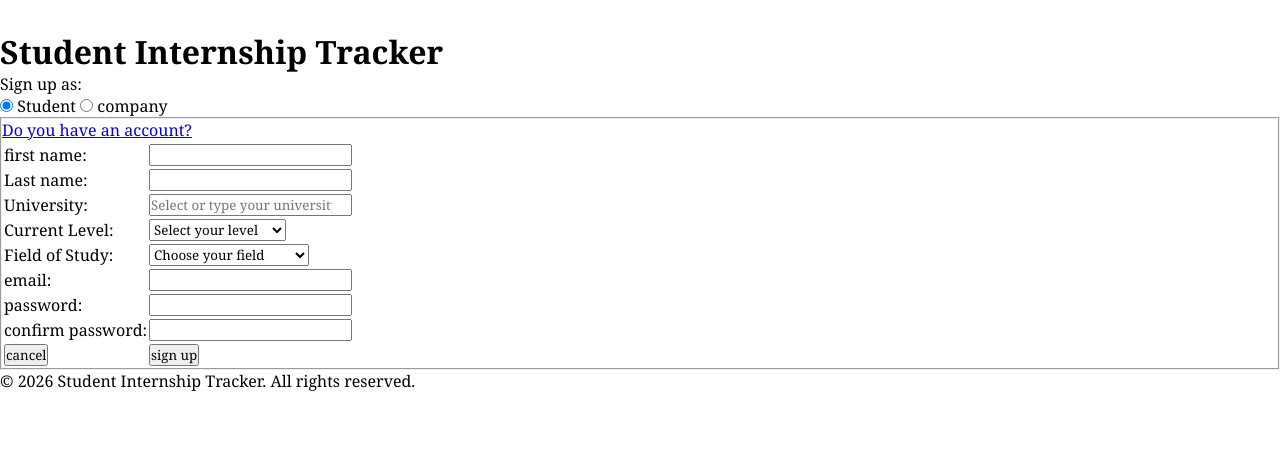
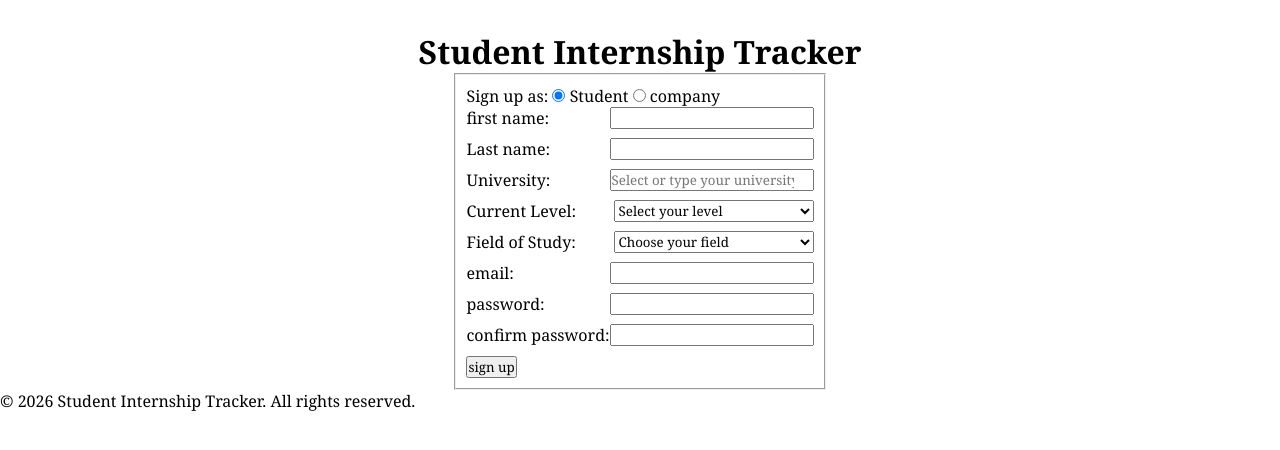
Before and after one commit to mehrezrayen542-rgb/internship-application-platform, a PHP site: page /signup.html in a window 1280 px wide. Shown: the part 105-555 px from the top of the page. Run offline with PHP 8.4, Linux system fonts and the light colour scheme.

Commit message:
change form and css signup

```diff
--- a/signup.html
+++ b/signup.html
@@ -26,7 +26,8 @@
     <main>
       <form action="signup.php" method="post">
         <h1>Student Internship Tracker</h1>
-        <p>Sign up as:</p>
+        <fieldset>
+          <label>Sign up as:</label>
           <input
             type="radio"
             name="account_type"
@@ -44,27 +45,24 @@
             onchange="affiche()"
           />
           <label for="cp">company</label>
-
-        <fieldset>
-          <div id="student-fields">
-            <table>
-              <tr>
-                <td><label for="fst">first name:</label></td>
-                <td><input type="text" name="fst" id="fst" /></td>
-              </tr>
-              <tr>
-                <td><label for="lst">Last name:</label></td>
-                <td><input type="text" name="lst" id="lst" /></td>
-              </tr>
-              <tr>
-                <td><label for="university">University:</label></td>
-                <td>
+          <section id="student-signup-fields">
+            <div class="field">
+              <label for="fst">first name:</label>
+              <input type="text" name="fst" id="fst" required />
+            </div>
+            <div class="field">
+              <label for="lst">Last name:</label>
+              <input type="text" name="lst" id="lst" required />
+            </div>
+            <div class="field">
+              <label for="university">University:</label>
               <input
                 type="text"
                 id="university"
                 name="university"
                 list="universities"
                 placeholder="Select or type your university"
+                required
               />
               <datalist id="universities">
                 <option value="uca"></option>
@@ -83,12 +81,10 @@
                 <option value="EPITECH"></option>
                 <option value="INSA Lyon"></option>
               </datalist>
-                </td>
-              </tr>
-              <tr>
-                <td><label for="lvl">Current Level:</label></td>
-                <td>
-                  <select name="lvl" id="lvl">
+            </div>
+            <div class="field">
+              <label for="lvl">Current Level:</label
+              ><select name="lvl" id="lvl" required>
                 <option value="0" selected>Select your level</option>
                 <option value="1">L1</option>
                 <option value="2">L2</option>
@@ -98,12 +94,10 @@
                 <option value="6">Engineering Cycle</option>
                 <option value="7">other</option>
               </select>
-                </td>
-              </tr>
-              <tr>
-                <td><label for="field">Field of Study:</label></td>
-                <td>
-                  <select name="field" id="field">
+            </div>
+            <div class="field">
+              <label for="field">Field of Study:</label
+              ><select name="field" id="field" required>
                 <option value="0" selected>Choose your field</option>
                 <option value="1">Computer Science</option>
                 <option value="2">Mathematics</option>
@@ -112,69 +106,21 @@
                 <option value="5">Software Engineering</option>
                 <option value="6">other</option>
               </select>
-                </td>
-              </tr>
-              <tr>
-                <td><label for="email">email:</label></td>
-                <td><input type="email" name="email" id="email" /></td>
-              </tr>
-              <tr>
-                <td><label for="mdp">password:</label></td>
-                <td><input type="password" name="mdp" id="mdp" /></td>
-              </tr>
-              <tr>
-                <td><label for="cmdp">confirm password:</label></td>
-                <td><input type="password" name="cmdp" id="cmdp" /></td>
-              </tr>
-              <tr>
-                <td><input type="reset" value="cancel" /></td>
-                <td><input type="submit" value="sign up" /></td>
-              </tr>
-              <a href="login.html">Do you have an account?</a>
-            </table>
             </div>
-          <div id="company-fields">
-            <table>
-              <tr>
-                <td><label>Company Name:</label></td>
-                <td><input type="text" name="company_name" /></td>
-              </tr>
-
-              <tr>
-                <td><label>Company Website:</label></td>
-                <td><input type="url" name="company_website" /></td>
-              </tr>
-
-              <tr>
-                <td><label>Company Size:</label></td>
-                <td>
-                  <select name="company_size">
-                    <option>1–10</option>
-                    <option>11–50</option>
-                    <option>51–200</option>
-                    <option>200+</option>
-                  </select>
-                </td>
-              </tr>
-              <tr>
-                <td><label for="email">email:</label></td>
-                <td><input type="email" name="email" id="email" /></td>
-              </tr>
-              <tr>
-                <td><label for="mdp">password:</label></td>
-                <td><input type="password" name="mdp" id="mdp" /></td>
-              </tr>
-              <tr>
-                <td><label for="cmdp">confirm password:</label></td>
-                <td><input type="password" name="cmdp" id="cmdp" /></td>
-              </tr>
-              <tr>
-                <td><input type="reset" value="cancel" /></td>
-                <td><input type="submit" value="sign up" /></td>
-              </tr>
-              <a href="login.html">Do you have an account?</a>
-            </table>
+            <div class="field">
+              <label for="email">email:</label
+              ><input type="email" name="email" id="email" required />
             </div>
+            <div class="field">
+              <label for="mdp">password:</label
+              ><input type="password" name="mdp" id="mdp" required />
+            </div>
+            <div class="field">
+              <label for="cmdp">confirm password:</label
+              ><input type="password" name="cmdp" id="cmdp" required />
+            </div>
+            <input type="submit" value="sign up" />
+          </section>
         </fieldset>
       </form>
     </main>
--- a/styles.css
+++ b/styles.css
@@ -1,9 +1,15 @@
+/*
+GENERAL
+*/
 *,
 html {
   margin: 0;
   padding: 0;
   font-family: Cambria, Cochin, Georgia, Times, "Times New Roman", serif;
 }
+/*
+HEADER
+*/
 header {
   margin-bottom: 30px;
   padding-bottom: 20px;
@@ -26,3 +32,28 @@ nav {
   display: flex;
   gap: 13px;
 }
+/* suite */
+
+/*
+SIGNUP
+*/
+form {
+  display: flex;
+  flex-direction: column;
+  align-items: center;
+}
+fieldset {
+  padding: 10px;
+}
+.field {
+  display: flex;
+  justify-content: space-between;
+  padding-bottom: 9px;
+}
+.field input {
+  padding: 0;
+}
+.field select,
+.field input {
+  width: 200px;
+}
```
Lines whose indentation alone changed are shown as unchanged.
